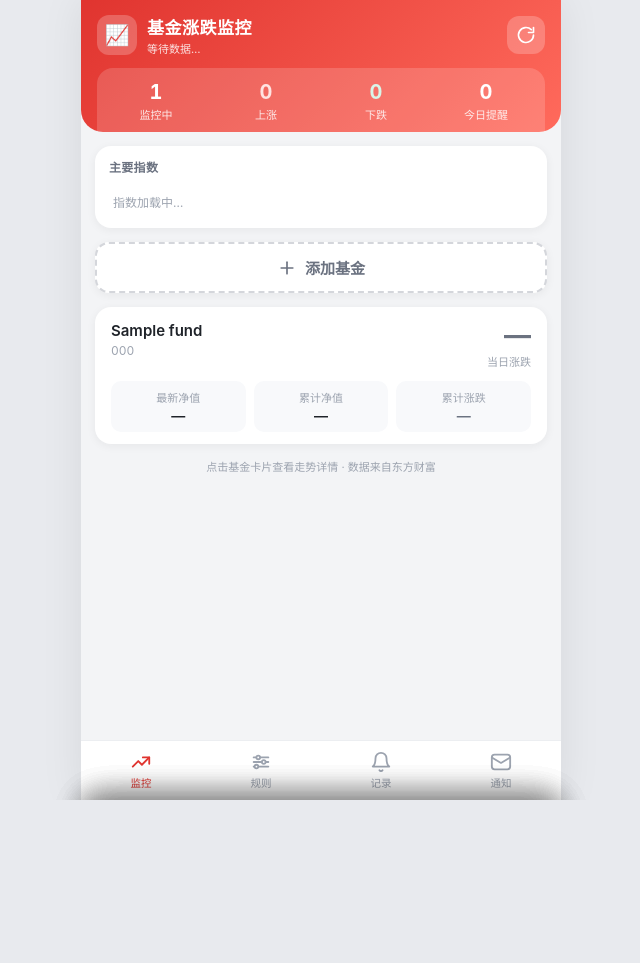
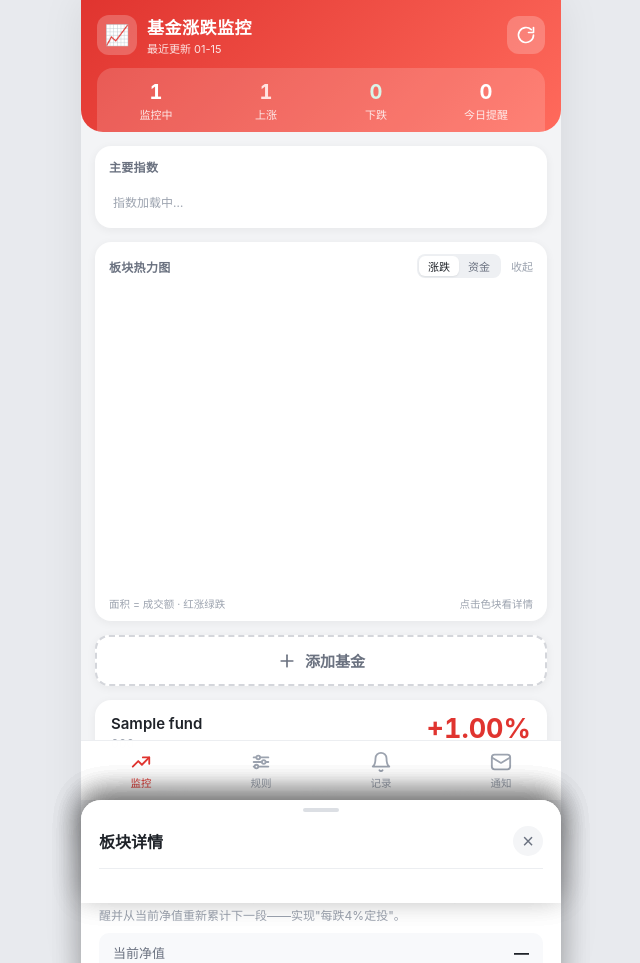
Before and after one commit to Penn-Lin/Fund-Watch, a Flask app: page / in a window 1280 px wide. Shown: the whole page, without its empty margins (319-959 px from the left). Before the commit the page ends 800 px from the top, so only its background shows below. Run offline with Flask 3, Linux system fonts and the light colour scheme; tables that the repository leaves empty hold one stand-in row (values such as "Sample post"); data that the repository does not hold is empty; some libraries are stand-ins or nearby versions.

Commit message:
v3.30 主页新增板块热力图（treemap）
- 31 个申万一级行业做成 treemap：面积 = 成交额 / 主力净流入规模，
  颜色 = 涨跌幅（红涨绿跌）/ 资金方向（红入绿出），右下角标注口径
- 右上角可切换「涨跌 / 资金」两个视图；卡片可收起（状态存 localStorage）
- 点击色块打开板块详情：涨跌幅、主力净流入、成交额、流通市值、
  近 5/20 日涨跌与净流入、领涨股
- 后端新增 /api/sector_heat（腾讯行业接口全量字段，60 秒缓存，
  失败降级上次缓存，不影响其它功能）
- squarified treemap 布局算法，新增 uitest 回归 7 项断言
  （面积守恒 / 不越界 / 长宽比可控 / 与权重成正比）
- 单位：净流入、成交额 万元→亿元；流通市值沿用亿元

```diff
--- a/app.py
+++ b/app.py
@@ -1240,6 +1240,15 @@
     return jsonify(indices)
 
 
+@app.route('/api/sector_heat')
+def api_sector_heat():
+    """板块热力图快照（腾讯申万一级 31 行业，60 秒缓存，纯展示不参与预警）"""
+    try:
+        return jsonify(fund_data.fetch_sector_heat())
+    except Exception:
+        return jsonify([])
+
+
 @app.route('/api/index_history')
 def api_index_history():
     """指数走势（日K + 当日分时），供详情抽屉画图
@@ -1540,7 +1549,7 @@
 @app.route('/api/version')
 def api_version():
     """返回代码版本，用于确认 Render 部署的是哪个 commit（不碰 DB）"""
-    return jsonify({'version': '3.29', 'commit': 'index-market-groups'})
+    return jsonify({'version': '3.30', 'commit': 'sector-heatmap'})
 
 
 @app.route('/api/threads')
--- a/static/app.js
+++ b/static/app.js
@@ -532,6 +532,215 @@
   $('#ix-sheet').classList.remove('show');
 }
 $('#ix-mask').addEventListener('click', closeIxSheet);
+
+/* ---------------- 板块热力图 ----------------
+ *
+ * 31 个申万一级行业做成 treemap（squarified 布局，块尽量接近正方形）：
+ *   · 涨跌模式：面积 = 成交额，颜色 = 涨跌幅（红涨绿跌，3.5% 满色）
+ *   · 资金模式：面积 = 主力净流入规模，颜色 = 红入绿出
+ * 面积不做压缩，保证"大小"真实反映规模；小色块点开可看详情。
+ */
+let _heat = [];          // /api/sector_heat 快照
+let _heatMode = 'chg';   // chg=涨跌 flow=资金
+
+async function loadSectorHeat() {
+  try {
+    const rows = await api('/api/sector_heat');
+    if (Array.isArray(rows) && rows.length) {
+      _heat = rows;
+      const t = new Date();
+      $('#heat-time').textContent =
+        ('0' + t.getHours()).slice(-2) + ':' + ('0' + t.getMinutes()).slice(-2);
+      renderHeat();
+    }
+  } catch (e) { /* 静默，保留上次数据 */ }
+}
+
+/** 颜色线性插值（两个 #rrggbb 之间，t: 0~1） */
+function heatMix(a, b, t) {
+  const A = parseInt(a.slice(1), 16), B = parseInt(b.slice(1), 16);
+  const r = Math.round((A >> 16 & 255) + ((B >> 16 & 255) - (A >> 16 & 255)) * t);
+  const g = Math.round((A >> 8 & 255) + ((B >> 8 & 255) - (A >> 8 & 255)) * t);
+  const bl = Math.round((A & 255) + ((B & 255) - (A & 255)) * t);
+  return '#' + ((1 << 24) + (r << 16) + (g << 8) + bl).toString(16).slice(1);
+}
+
+/** 亿元格式化（保留符号） */
+function heatYi(v) {
+  if (v === null || v === undefined || !isFinite(v)) return '—';
+  const a = Math.abs(v);
+  return (v < 0 ? '-' : '') + (a >= 10 ? Math.round(a) : a.toFixed(1)) + '亿';
+}
+
+/** squarified treemap（Bruls et al.）：把 value 序列铺成尽量接近正方形的块 */
+function heatSquarify(items, W, H) {
+  const total = items.reduce((s, i) => s + i.v, 0) || 1;
+  const k = W * H / total;
+  const out = [];
+  let x = 0, y = 0, w = W, h = H, i = 0, row = [];
+  const worst = (r) => {
+    const s = r.reduce((a, b) => a + b.a, 0);
+    const side = Math.min(w, h);
+    const mx = Math.max.apply(null, r.map((t) => t.a));
+    const mn = Math.min.apply(null, r.map((t) => t.a));
+    return Math.max(side * side * mx / (s * s), s * s / (side * side * mn));
+  };
+  const flush = () => {
+    if (!row.length) return;
+    const s = row.reduce((a, b) => a + b.a, 0);
+    if (w >= h) {
+      const th = s / h; let oy = y;
+      row.forEach((r) => {
+        const ch = r.a / th;
+        out.push({ d: r.d, x: x, y: oy, w: th, h: ch }); oy += ch;
+      });
+      x += th; w -= th;
+    } else {
+      const th = s / w; let ox = x;
+      row.forEach((r) => {
+        const cw = r.a / th;
+        out.push({ d: r.d, x: ox, y: y, w: cw, h: th }); ox += cw;
+      });
+      y += th; h -= th;
+    }
+    row = [];
+  };
+  while (i < items.length) {
+    const nx = { d: items[i].d, a: items[i].v * k };
+    if (row.length && worst(row.concat([nx])) > worst(row)) { flush(); continue; }
+    row.push(nx); i++;
+  }
+  flush();
+  return out;
+}
+
+function renderHeat() {
+  const svg = $('#heat-svg');
+  const body = $('#heat-body');
+  if (!svg || !body || body.classList.contains('folded')) return;
+  if (!_heat.length) {
+    svg.innerHTML = '<text x="50%" y="50%" text-anchor="middle" font-size="12" fill="#9ca3af">数据加载中…</text>';
+    return;
+  }
+  const W = Math.max(svg.clientWidth || 347, 220);
+  const H = 300;
+  svg.setAttribute('viewBox', '0 0 ' + W + ' ' + H);
+
+  const mode = _heatMode;
+  const items = _heat.map((d) => ({
+    d: d,
+    v: mode === 'chg' ? Math.max(d.turnover || 0, 0.5)
+      : Math.max(Math.abs(d.net_in || 0), 0.05),
+  })).sort((a, b) => b.v - a.v);
+  const rects = heatSquarify(items, W, H);
+  const maxFlow = Math.max.apply(null, _heat.map((d) => Math.abs(d.net_in || 0))) || 1;
+
+  const parts = [];
+  rects.forEach((r) => {
+    const d = r.d, gap = 1.2;
+    const x = r.x + gap / 2, y = r.y + gap / 2;
+    const w = Math.max(r.w - gap, 1), h = Math.max(r.h - gap, 1);
+    let fill, white, val;
+    if (mode === 'chg') {
+      const t = Math.min(Math.abs(d.chg) / 3.5, 1);
+      fill = Math.abs(d.chg) < 0.15 ? '#eef0f3'
+        : (d.chg > 0 ? heatMix('#f7dbd8', '#e0342f', t) : heatMix('#d5ebde', '#0a9d5c', t));
+      white = t >= 0.5;
+      val = (d.chg > 0 ? '+' : '') + d.chg.toFixed(2) + '%';
+    } else {
+      const f = d.net_in || 0;
+      const t = Math.min(Math.abs(f) / maxFlow, 1);
+      fill = Math.abs(f) < 0.5 ? '#eef0f3'
+        : (f > 0 ? heatMix('#f7dbd8', '#e0342f', t) : heatMix('#d5ebde', '#0a9d5c', t));
+      white = t >= 0.5;
+      val = (f > 0 ? '+' : '') + heatYi(f);
+    }
+    const cx = x + w / 2, cy = y + h / 2;
+    const tc = white ? '#fff' : '#26303c';
+    let inner = '';
+    if (w >= 52 && h >= 30 && d.name.length * 11 <= w - 8) {
+      inner = `<text x="${cx.toFixed(1)}" y="${(cy - 2.5).toFixed(1)}" font-size="11.5" fill="${tc}" text-anchor="middle" font-weight="600">${esc(d.name)}</text>`
+        + `<text x="${cx.toFixed(1)}" y="${(cy + 12).toFixed(1)}" font-size="11" fill="${tc}" text-anchor="middle" opacity="0.92">${val}</text>`;
+    } else if (w >= 32 && h >= 16 && d.name.length * 11 <= w - 6) {
+      inner = `<text x="${cx.toFixed(1)}" y="${(cy + 4).toFixed(1)}" font-size="11" fill="${tc}" text-anchor="middle">${esc(d.name)}</text>`;
+    }
+    parts.push(`<g data-name="${esc(d.name)}" style="cursor:pointer">`
+      + `<rect x="${x.toFixed(1)}" y="${y.toFixed(1)}" width="${w.toFixed(1)}" height="${h.toFixed(1)}" rx="4" fill="${fill}"/>`
+      + inner + '</g>');
+  });
+  svg.innerHTML = parts.join('');
+}
+
+function netCls(v) {
+  if (v === null || v === undefined) return 'flat';
+  return v > 0 ? 'up' : (v < 0 ? 'down' : 'flat');
+}
+function netTxt(v) {
+  if (v === null || v === undefined) return '—';
+  return (v > 0 ? '+' : '') + heatYi(v);
+}
+
+function openSectorDetail(name) {
+  const d = _heat.find((x) => x.name === name);
+  if (!d) return;
+  $('#sec-title').textContent = d.name;
+  $('#sec-body').innerHTML = `
+  <div class="sec-hero">
+    <div>
+      <div class="sec-name">${esc(d.name)}</div>
+      <div class="sec-sub">申万一级行业</div>
+    </div>
+    <div class="sec-chg ${cls(d.chg)}">${pct(d.chg)}</div>
+  </div>
+  <div class="sec-flow">
+    <span class="k">主力净流入</span>
+    <b class="v ${netCls(d.net_in)}">${netTxt(d.net_in)}</b>
+  </div>
+  <div class="sec-grid">
+    <div class="sec-cell"><div class="k">成交额</div><div class="v">${heatYi(d.turnover)}</div></div>
+    <div class="sec-cell"><div class="k">流通市值</div><div class="v">${fmtAmount((d.mktcap || 0) * 1e8)}</div></div>
+    <div class="sec-cell"><div class="k">近 5 日涨跌</div><div class="v ${cls(d.chg5)}">${pct(d.chg5)}</div></div>
+    <div class="sec-cell"><div class="k">近 20 日涨跌</div><div class="v ${cls(d.chg20)}">${pct(d.chg20)}</div></div>
+    <div class="sec-cell"><div class="k">5 日净流入</div><div class="v ${netCls(d.net_in5)}">${netTxt(d.net_in5)}</div></div>
+    <div class="sec-cell"><div class="k">20 日净流入</div><div class="v ${netCls(d.net_in20)}">${netTxt(d.net_in20)}</div></div>
+  </div>
+  ${d.leader ? `<div class="sec-leader"><span class="k">领涨股</span><b>${esc(d.leader)}</b>`
+    + `<span class="v ${cls(d.leader_chg)}">${pct(d.leader_chg)}</span></div>` : ''}`;
+  openSheet('sec');
+}
+
+$('#heat-svg').addEventListener('click', (e) => {
+  const g = e.target.closest('g[data-name]');
+  if (!g) return;
+  openSectorDetail(g.getAttribute('data-name'));
+});
+$('#heat-seg').addEventListener('click', (e) => {
+  const btn = e.target.closest('button[data-hmode]');
+  if (!btn || btn.classList.contains('on')) return;
+  _heatMode = btn.dataset.hmode;
+  $$('#heat-seg button').forEach((b) => b.classList.toggle('on', b === btn));
+  $('#heat-note').textContent = _heatMode === 'chg'
+    ? '面积 = 成交额 · 红涨绿跌' : '面积 = 净流入规模 · 红入绿出';
+  renderHeat();
+});
+
+const HEAT_FOLD_KEY = 'fundwatch.heatFold';
+function setHeatFold(folded) {
+  $('#heat-body').classList.toggle('folded', folded);
+  $('#heat-fold').textContent = folded ? '展开' : '收起';
+  try { localStorage.setItem(HEAT_FOLD_KEY, folded ? '1' : '0'); } catch (e) { /* 隐私模式 */ }
+  if (!folded) renderHeat();   // 展开时按当前宽度重算布局
+}
+$('#heat-fold').addEventListener('click', () => {
+  setHeatFold(!$('#heat-body').classList.contains('folded'));
+});
+try { if (localStorage.getItem(HEAT_FOLD_KEY) === '1') setHeatFold(true); } catch (e) { /* 忽略 */ }
+
+let _heatRszT = null;
+window.addEventListener('resize', () => {
+  clearTimeout(_heatRszT);
+  _heatRszT = setTimeout(renderHeat, 200);
+});
 
 /* ---------------- 监控列表 ---------------- */
 async function loadFunds() {
@@ -1686,9 +1895,11 @@
 loadFunds();
 loadSummary();
 loadIndices();
+loadSectorHeat();
 initPush();
 pollNewAlerts();
 setInterval(loadFunds, 60000);
 setInterval(loadSummary, 60000);
 setInterval(loadIndices, 60000);   // 指数 60 秒刷新（后端有 60s 缓存，不会打接口）
+setInterval(loadSectorHeat, 60000); // 板块热力图跟随 60 秒刷新（后端同样有 60s 缓存）
 setInterval(pollNewAlerts, 60000); // 每 60 秒检查新提醒，有就从顶部滑入
--- a/static/style.css
+++ b/static/style.css
@@ -412,6 +412,81 @@
 .ix-chg.down { color: var(--green); }
 .ix-chg.flat { color: var(--text-2); }
 .ix-empty { font-size: 12px; color: var(--text-3); padding: 8px 4px; }
+
+/* ===== 板块热力图 =====
+   treemap：面积 = 权重（成交额 / 净流入规模），颜色 = 涨跌或资金方向。
+   面积不做压缩 —— 小板块就是小，靠点击看详情。 */
+.heat-box {
+  background: var(--card); border-radius: 16px; box-shadow: var(--shadow);
+  padding: 12px 14px 10px; margin-bottom: 14px;
+}
+.heat-head {
+  display: flex; align-items: center; justify-content: space-between;
+  margin-bottom: 10px;
+}
+.heat-title {
+  font-size: 12px; color: var(--text-2); font-weight: 600; letter-spacing: .3px;
+  display: flex; align-items: center; gap: 8px;
+}
+.heat-time { font-size: 10.5px; color: var(--text-3); font-weight: 400; letter-spacing: 0; }
+.heat-tools { display: flex; align-items: center; gap: 10px; }
+.seg { display: flex; background: var(--track); border-radius: 8px; padding: 2px; }
+.seg button {
+  border: 0; background: transparent; font-size: 11px; color: var(--text-2);
+  padding: 2px 9px; border-radius: 6px; cursor: pointer; font-family: inherit;
+}
+.seg button.on { background: #fff; color: var(--text); box-shadow: 0 1px 2px rgba(31,35,41,.08); }
+.heat-fold {
+  border: 0; background: none; font-size: 11px; color: var(--text-3);
+  cursor: pointer; padding: 2px 0; font-family: inherit;
+}
+.heat-body.folded { display: none; }
+#heat-svg { display: block; width: 100%; height: 300px; }
+.heat-foot {
+  display: flex; justify-content: space-between; gap: 8px;
+  margin-top: 8px; font-size: 10.5px; color: var(--text-3);
+}
+
+/* ===== 板块详情抽屉 ===== */
+.sec-hero {
+  display: flex; justify-content: space-between; align-items: flex-start;
+  gap: 12px; padding-bottom: 12px; border-bottom: 1px solid var(--border);
+}
+.sec-name { font-size: 16px; font-weight: 700; }
+.sec-sub { font-size: 11px; color: var(--text-3); margin-top: 3px; }
+.sec-chg {
+  font-size: 25px; font-weight: 800; line-height: 1.05;
+  font-variant-numeric: tabular-nums; flex-shrink: 0;
+}
+.sec-chg.up { color: var(--red); }
+.sec-chg.down { color: var(--green); }
+.sec-chg.flat { color: var(--text-2); }
+.sec-flow {
+  display: flex; justify-content: space-between; align-items: baseline;
+  margin-top: 12px;
+}
+.sec-flow .k { font-size: 12px; color: var(--text-2); }
+.sec-flow .v { font-size: 19px; font-weight: 800; font-variant-numeric: tabular-nums; }
+.sec-flow .v.up { color: var(--red); }
+.sec-flow .v.down { color: var(--green); }
+.sec-grid { display: grid; grid-template-columns: 1fr 1fr; gap: 8px; margin-top: 12px; }
+.sec-cell { background: #f8f9fb; border-radius: 10px; padding: 9px 11px; }
+.sec-cell .k { font-size: 11px; color: var(--text-2); }
+.sec-cell .v {
+  font-size: 14.5px; font-weight: 700; color: var(--text);
+  margin-top: 3px; font-variant-numeric: tabular-nums;
+}
+.sec-cell .v.up { color: var(--red); }
+.sec-cell .v.down { color: var(--green); }
+.sec-leader {
+  display: flex; align-items: baseline; gap: 8px; margin-top: 12px;
+  padding: 10px 12px; background: var(--amber-bg); border-radius: 10px;
+}
+.sec-leader .k { font-size: 11px; color: var(--amber); flex-shrink: 0; }
+.sec-leader b { font-size: 13.5px; color: var(--text); font-weight: 600; }
+.sec-leader .v { font-size: 13.5px; font-weight: 700; margin-left: auto; font-variant-numeric: tabular-nums; }
+.sec-leader .v.up { color: var(--red); }
+.sec-leader .v.down { color: var(--green); }
 
 /* ===== 指数详情底部抽屉 ===== */
 .ix-mask {
--- a/templates/index.html
+++ b/templates/index.html
@@ -49,6 +49,26 @@
       <div class="index-strip-box">
         <div class="strip-title">主要指数</div>
         <div id="index-strip" class="index-strip"></div>
+      </div>
+      <!-- ===== 板块热力图（面积=成交额/净流入，颜色=涨跌，点色块看详情） ===== -->
+      <div class="heat-box">
+        <div class="heat-head">
+          <div class="heat-title">板块热力图<span class="heat-time" id="heat-time"></span></div>
+          <div class="heat-tools">
+            <div class="seg" id="heat-seg">
+              <button type="button" class="on" data-hmode="chg">涨跌</button>
+              <button type="button" data-hmode="flow">资金</button>
+            </div>
+            <button type="button" class="heat-fold" id="heat-fold">收起</button>
+          </div>
+        </div>
+        <div class="heat-body" id="heat-body">
+          <svg id="heat-svg" role="img" aria-label="板块热力图（申万一级 31 个行业）"></svg>
+          <div class="heat-foot">
+            <span id="heat-note">面积 = 成交额 · 红涨绿跌</span>
+            <span>点击色块看详情</span>
+          </div>
+        </div>
       </div>
       <button id="btn-add-open" class="add-open-btn">
         <svg viewBox="0 0 24 24" width="20" height="20" fill="none" stroke="currentColor" stroke-width="2" stroke-linecap="round" stroke-linejoin="round"><line x1="12" y1="5" x2="12" y2="19"/><line x1="5" y1="12" x2="19" y2="12"/></svg>
@@ -319,6 +339,17 @@
     <div class="sheet-body" id="ad-body"></div>
   </div>
 
+  <!-- ===== 板块详情抽屉（点击热力图色块打开） ===== -->
+  <div id="sec-mask" class="sheet-mask"></div>
+  <div id="sec-sheet" class="sheet">
+    <div class="sheet-handle"></div>
+    <div class="sheet-head">
+      <h3 id="sec-title">板块详情</h3>
+      <button class="sheet-close" data-sheet="sec">×</button>
+    </div>
+    <div class="sheet-body" id="sec-body"></div>
+  </div>
+
   <div id="toast"></div>
   <script src="/static/app.js"></script>
 </body>
```
Also changed, not shown: fund_data.py (+51 -0 lines), uitest.mjs (+30 -2 lines).
